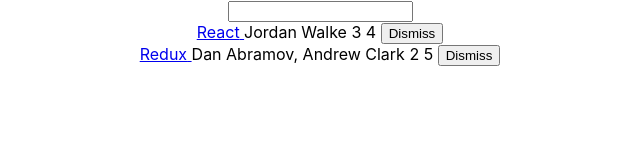
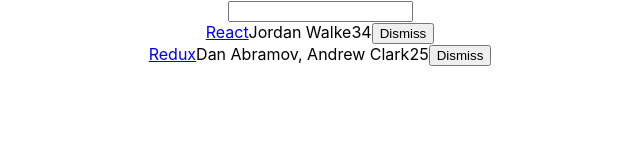
Before and after one commit to cadenahos/React-road, a React (Create React App) app: page / in a window 1280 px wide. Shown: the top 160 px of the page, without its empty margins (320-960 px from the left). Built offline with nearby package versions, Linux system fonts and the light colour scheme.

Commit message:
Split components Search and Table

```diff
--- a/src/App.js
+++ b/src/App.js
@@ -53,24 +53,50 @@
     const {searchTerm, list} = this.state;
     return(
        <div className="App">
+       <Search
+        value={searchTerm}
+        onChange={this.onSearchChange}
+       />
+       <Table
+          list={list}
+          pattern={searchTerm}
+          onDismiss={this.onDismiss}
+       />
+       </div>
+     );
+   }
+ }
+
+ class Search extends Component{
+   render() {
+     const {value, onChange} = this.props;
+     return (
        <form>
         <input
-          type ="text"
-          value ={searchTerm}
-          onChange={this.onSearchChange}
+          type="text"
+          value={value}
+          onChange={onChange}
         />
        </form>
-        {list.filter(isSearched(searchTerm)).map(item =>
+     );
+   }
+ }
+ class Table extends Component {
+   render() {
+     const {list, pattern, onDismiss} = this.props;
+     return (
+       <div>
+        {list.filter(isSearched(pattern)).map(item =>
             <div key={item.objectID}>
               <span>
-                <a href={item.url}> {item.title} </a>
+                <a href={item.url}>{item.title}</a>
               </span>
-              <span> {item.author} </span>
-              <span> {item.num_comments} </span>
-              <span> {item.points} </span>
+              <span>{item.author}</span>
+              <span>{item.num_comments}</span>
+              <span>{item.points}</span>
               <span>
                 <button
-                  onClick={() => this.onDismiss(item.objectID)}
+                  onClick={() => onDismiss(item.objectID)}
                   type="button"
                 >
                 Dismiss
@@ -78,9 +104,12 @@
               </span>
             </div>
         )}
+
        </div>
      );
    }
  }
 
+
+
 export default App;
```
Lines whose indentation alone changed are shown as unchanged.
